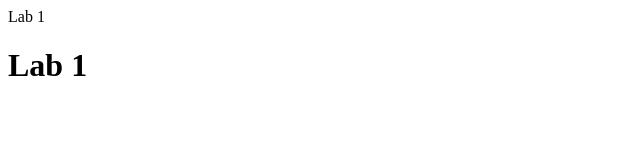
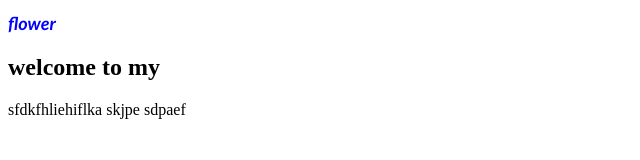
Before and after one commit to suna9903/suna9903.github.io, a plain HTML site: page index.html in a window 1280 px wide. Shown: the whole page, without its empty margins (0-640 px from the left). Drawn offline with Linux system fonts and the light colour scheme.

Commit message:
edit commit

```diff
--- a/index.html
+++ b/index.html
@@ -1,12 +1,15 @@
 <!DOCTYPE html>
+<html lang="en">
+<head>
+    <link rel="stylesheet" href="./styles/style.css">
 
-<html>
-    <head>
-        <tit>
-            Lab 1
-        </tit>
-    </head>
-    <body>
-        <h1> Lab 1 </h1>
-    </body>
+    <title>Joon An's Florist</title>
+</head>
+<body>
+    <h1>flower</h1>
+    <h2>welcome to my </h2>
+    <div id="">
+        sfdkfhliehiflka skjpe sdpaef
+    </div>
+</body>
 </html>
```
Also changed, not shown: styles/index2.html (deleted, +0 -12 lines).
